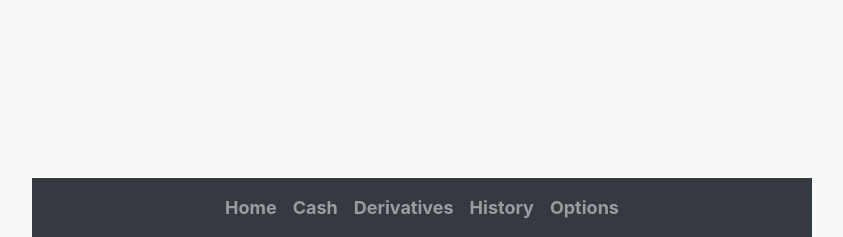
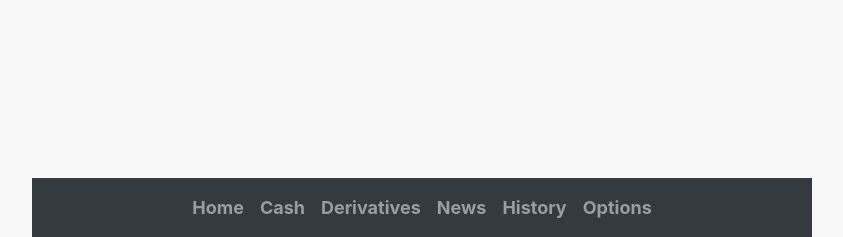
Before and after one commit to Devsixth/webapp, a Flask app: page /history in a window 1280 px wide. Shown: the part 563-800 px from the top of the page, without its empty margins (218-1061 px from the left). Run offline with Flask 2, Linux system fonts and the light colour scheme; a user stored in the database is signed in; some libraries are stand-ins or nearby versions.

Commit message:
Update new_base.html

```diff
--- a/templates/new_base.html
+++ b/templates/new_base.html
@@ -80,6 +80,9 @@
                             <a class="nav-link" href="{{ url_for('derivatives') }}">Derivatives</a>
                         </li>
                         <li class="nav-item">
+                            <a class="nav-link" href="{{ url_for('news') }}">News</a>
+                        </li>
+                        <li class="nav-item">
                             <a class="nav-link" href="{{ url_for('history') }}">History</a>
                         </li>
                         <li class="nav-item">
```
